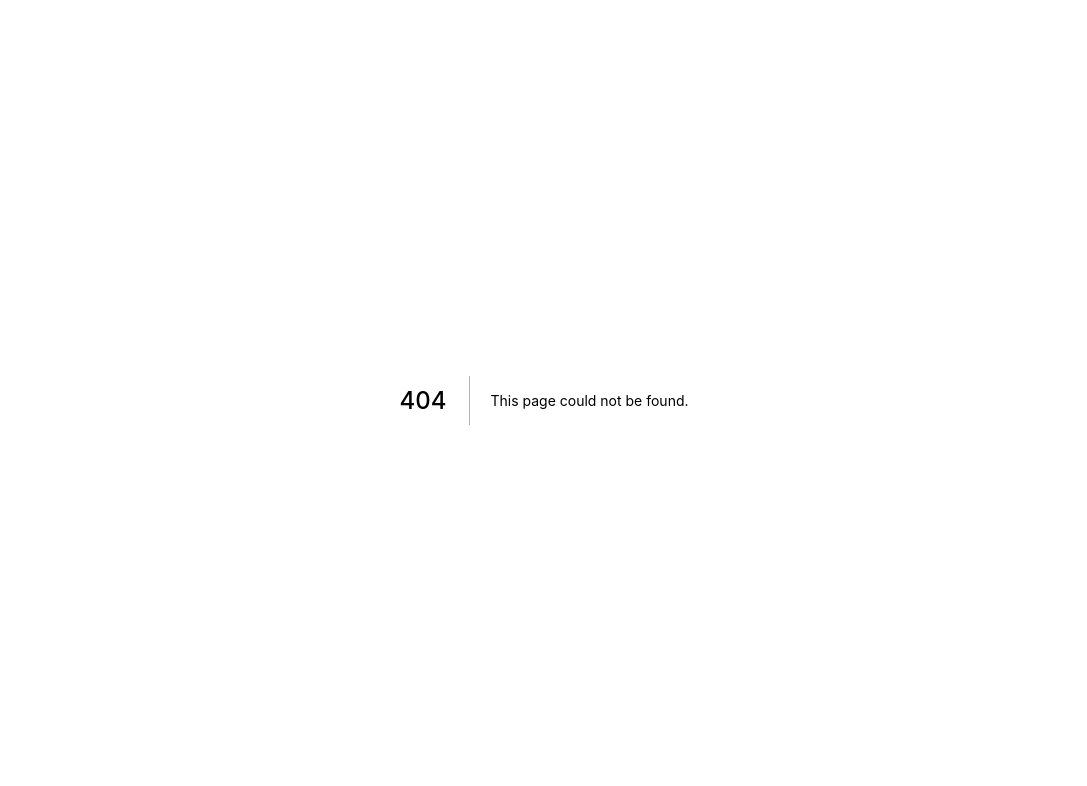
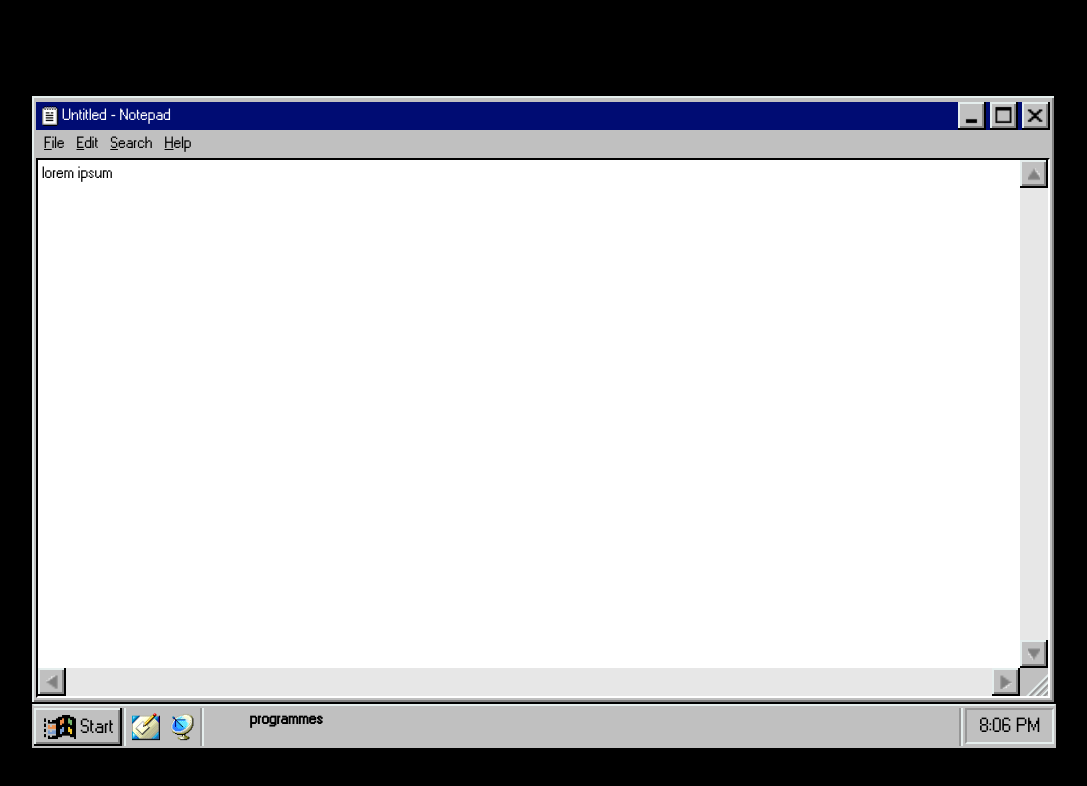
Before and after one commit to R-Brook/windows-95-components, a Next.js app: page /notepad in a window 1280 px wide. Before the commit this address had no page. Shown: the top 786 px of the page, without its empty margins (96-1183 px from the left). Built offline with nearby package versions, Linux system fonts and the light colour scheme.

Commit message:
[feature] Add ButtonLink and TaskButton, use these on Notepad.

```diff
--- /dev/null
+++ b/components/buttons/ButtonLink.tsx
@@ -0,0 +1,29 @@
+import React, { FC } from "react"
+import cx from "classnames"
+
+export interface ButtonProps extends React.HTMLProps<HTMLButtonElement> {
+  width: "wide" | "tight"
+  href: string
+}
+
+export const ButtonLink: FC<ButtonProps> = ({
+  width,
+  href,
+  className,
+  children,
+}) => {
+  return (
+    <a
+      className={cx(
+        className,
+        "bg-gray shadow-button group relative active:shadow-button-active py-0.5" +
+          " " +
+          (width === "wide" ? " px-6 " : "")
+      )}
+      href={href}
+    >
+      <span className="m-0.5 flex absolute group-focus:border-dotted group-focus:border-2 inset-1"></span>
+      {children}
+    </a>
+  )
+}
--- a/components/notepad/index.tsx
+++ b/components/notepad/index.tsx
@@ -5,13 +5,15 @@ import Draggable from "react-draggable"
 import { Menu } from "../menu"
 import Image from "next/image"
 import { VerticalDivider } from "components/divider"
+import { TaskButton, TaskButtonLink } from "../taskButtons"
 
 export interface PopupWindowProps {
   title: string
   defaultValue: string
+  fullscreen: boolean
 }
 
-export const Notepad = ({ title, defaultValue, handleNotepad }) => {
+export const Notepad = ({ title, defaultValue, handleNotepad, fullscreen }) => {
   const nodeRef = React.useRef(null)
 
   const [notePadMaximise, setNotePadMaximise] = React.useState(false)
@@ -21,42 +23,26 @@ export const Notepad = ({ title, defaultValue, handleNotepad }) => {
     setNotePadMinimise(true)
     console.log("minimize " + notePadMinimise)
   }
-
+  /*
   const handleMaximise = () => {
     setNotePadMaximise(!notePadMaximise)
     console.log("maximise " + notePadMaximise)
   }
-
-  const taskButtons = [
-    {
-      image: "/images/icons/functional-minimise.png",
-      alt: "Minimise",
-      interaction: handleMinimise,
-    },
-    {
-      image: "/images/icons/functional-maximise.png",
-      alt: "Maximise",
-      interaction: handleMaximise,
-    },
-    {
-      image: "/images/icons/functional-exit.png",
-      alt: "Exit",
-      interaction: handleNotepad,
-    },
-  ]
-
+*/
   return (
     <Draggable
       bounds="parent"
       handle=".handle"
-      //disabled={notePadMaximise}
+      disabled={fullscreen}
       nodeRef={nodeRef}
     >
       <div
         className={cx(
-          "block absolute bg-gray shadow-button p-1.5 pl-1 z-50 left-32 top-20" +
+          "block absolute bg-gray shadow-button p-1.5 pl-1 z-50" +
             " " +
-            (notePadMaximise ? "top-0 left-0 right-0 " : "w-720")
+            (fullscreen
+              ? "top-0 left-0 right-0 bottom-0"
+              : "left-32 top-20 w-720")
         )}
         ref={nodeRef}
       >
@@ -70,23 +56,37 @@ export const Notepad = ({ title, defaultValue, handleNotepad }) => {
           </div>
           <span>{title}</span>
           <div className="text-black flex gap-x-1 ml-auto">
-            {taskButtons.map((mapItem, key) => (
-              <Button
-                key={key}
-                width="tight"
-                className="relative w-7 h-7 flex flex-center"
-                onClick={mapItem.interaction}
-              >
-                <div className=" w-6 h-6 relative flex flex-center ">
-                  <Image
-                    src={mapItem.image}
-                    alt={mapItem.alt}
-                    layout="fill"
-                    className="relative"
-                  />
-                </div>
-              </Button>
-            ))}
+            <TaskButton
+              image={"/images/icons/functional-minimise.png"}
+              alt={"Minimise"}
+              interaction={handleMinimise}
+            />
+            {fullscreen ? (
+              <TaskButtonLink
+                image={"/images/icons/functional-maximise.png"}
+                alt={"Maximise"}
+                href={"/"}
+              />
+            ) : (
+              <TaskButtonLink
+                image={"/images/icons/functional-maximise.png"}
+                alt={"Maximise"}
+                href={"/notepad"}
+              />
+            )}
+            {fullscreen ? (
+              <TaskButtonLink
+                image={"/images/icons/functional-exit.png"}
+                alt={"Exit"}
+                href="/"
+              />
+            ) : (
+              <TaskButton
+                image={"/images/icons/functional-exit.png"}
+                alt={"Exit"}
+                interaction={handleNotepad}
+              />
+            )}
           </div>
         </div>
 
@@ -96,11 +96,11 @@ export const Notepad = ({ title, defaultValue, handleNotepad }) => {
             <textarea
               id="area"
               name="area"
-              cols={notePadMaximise ? 152 : 103}
-              rows={notePadMaximise ? 25 : 10}
+              cols={fullscreen ? 152 : 103}
+              rows={fullscreen ? 25 : 10}
               defaultValue={defaultValue}
               className={cx(
-                "flex bg-black shadow-button-active" + " " + notePadMaximise
+                "flex bg-black shadow-button-active" + " " + fullscreen
                   ? "resize-none p-1 leading-5"
                   : "resize p-1"
               )}
--- /dev/null
+++ b/components/taskButtons/index.tsx
@@ -0,0 +1,52 @@
+import React, { FC } from "react"
+import { Button } from "../buttons"
+import Image from "next/image"
+import { ButtonLink } from "../buttons/ButtonLink"
+
+export interface TaskButtonProps {
+  image: string
+  alt: string
+  interaction: any
+}
+
+export interface TaskButtonLinkProps {
+  image: string
+  alt: string
+  href: string
+}
+
+export const TaskButton: FC<TaskButtonProps> = ({
+  image,
+  alt,
+  interaction,
+}) => {
+  return (
+    <Button
+      width="tight"
+      className="relative w-7 h-7 flex flex-center"
+      onClick={interaction}
+    >
+      <div className=" w-6 h-6 relative flex flex-center ">
+        <Image src={image} alt={alt} layout="fill" className="relative" />
+      </div>
+    </Button>
+  )
+}
+
+export const TaskButtonLink: FC<TaskButtonLinkProps> = ({
+  image,
+  alt,
+  href,
+}) => {
+  return (
+    <ButtonLink
+      width="tight"
+      className="relative w-7 h-7 flex flex-center"
+      href={href}
+    >
+      <div className=" w-6 h-6 relative flex flex-center ">
+        <Image src={image} alt={alt} layout="fill" className="relative" />
+      </div>
+    </ButtonLink>
+  )
+}
--- a/pages/index.tsx
+++ b/pages/index.tsx
@@ -39,7 +39,14 @@ const Home: NextPage = () => {
           name="Notepad"
           onClick={() => setNotepadOpen(true)}
         />
-        {notepadOpen && <Notepad title="Untitled - Notepad" defaultValue={'lorem ipsum'} handleNotepad={handleNotepad} />}
+        {notepadOpen && (
+          <Notepad
+            title="Untitled - Notepad"
+            defaultValue={"lorem ipsum"}
+            handleNotepad={handleNotepad}
+            fullscreen={false}
+          />
+        )}
       </Container>
       <StartBar />
     </>
--- /dev/null
+++ b/pages/notepad.tsx
@@ -0,0 +1,29 @@
+import React from "react"
+import type { NextPage } from "next"
+import Head from "next/head"
+import { Container } from "../components/container"
+
+import { StartBar } from "../components/startBar"
+import { Notepad } from "components/notepad"
+
+const Home: NextPage = () => {
+  return (
+    <>
+      <Head>
+        <title>Windows 95 Components</title>
+        <link rel="icon" href="/favicon.ico" />
+      </Head>
+      <Container>
+        <Notepad
+          title="Untitled - Notepad"
+          defaultValue={"lorem ipsum"}
+          handleNotepad
+          fullscreen
+        />
+      </Container>
+      <StartBar />
+    </>
+  )
+}
+
+export default Home
```
Also changed, not shown: 1 other file (tests, documents, lock files or other folders).
